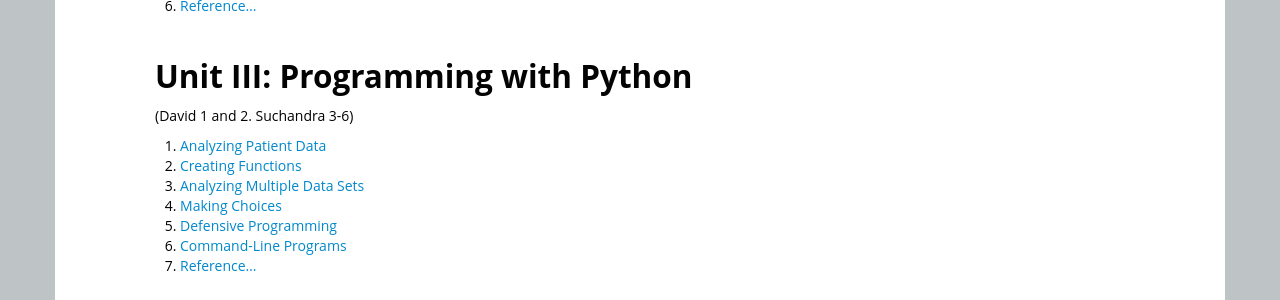
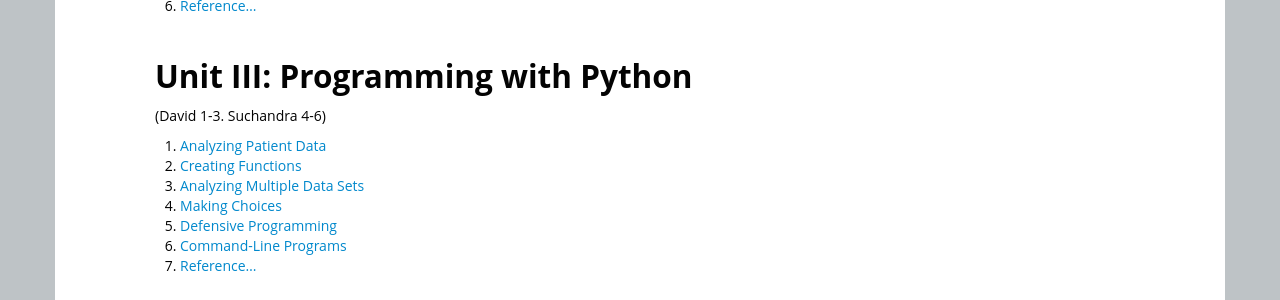
Before and after one commit to SWC-OSG-Workshop/2015-03-03-iupui, a Jekyll site: the page built from contents.md, in a window 1280 px wide. Shown: the part 867-1167 px from the top of the page. Built offline with Jekyll 4.4.1, drawn with Linux system fonts in a browser that asks for light colours.

Commit message:
edit contents

```diff
--- a/contents.md
+++ b/contents.md
@@ -31,7 +31,7 @@
 6.  [Reference...](novice/ref/02-git.html)
 
 ## Unit III: [Programming with Python ](novice/python/index.html)
-(David 1 and 2. Suchandra 3-6)
+(David 1-3. Suchandra 4-6)
 
 1.  [Analyzing Patient Data](novice/python/01-numpy.html)
 2.  [Creating Functions](novice/python/02-func.html)
```
